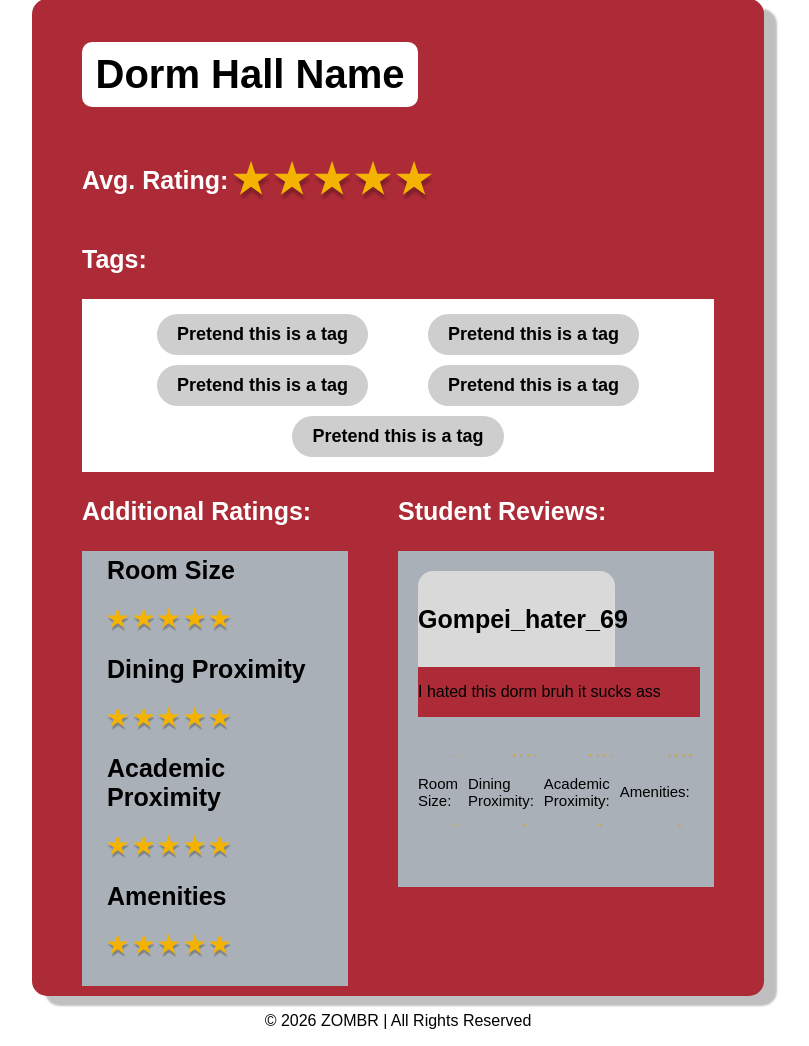
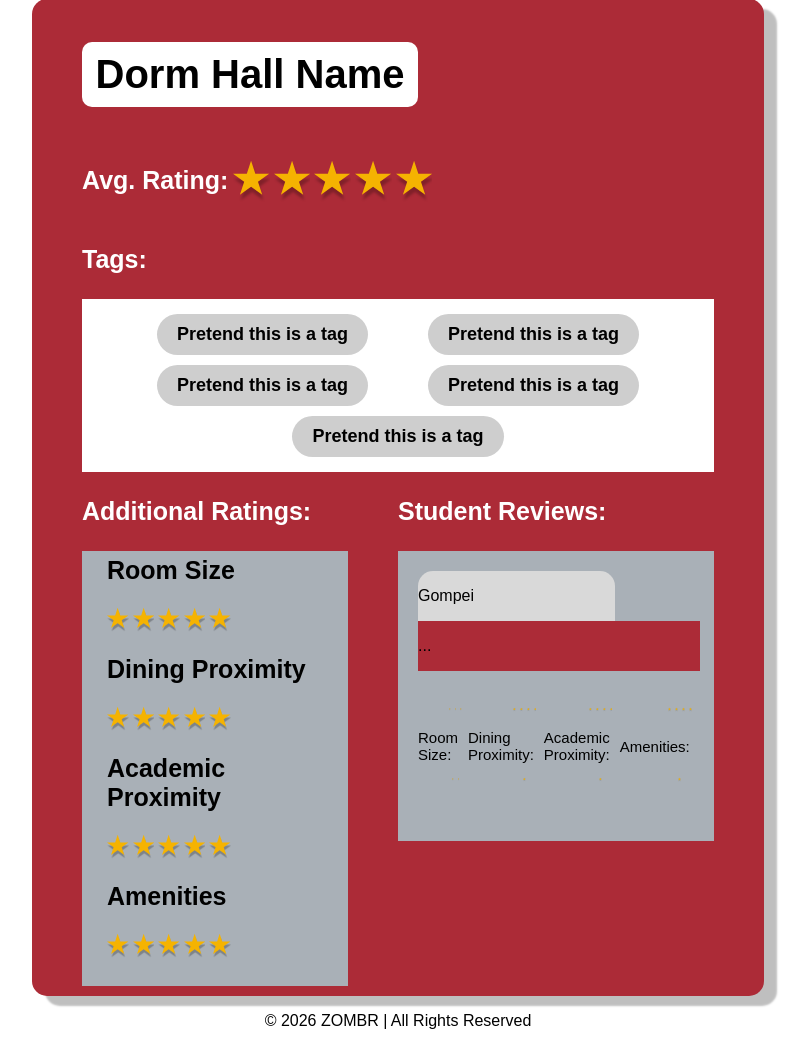
Before and after one commit to VZamora5/rate-my-dorm, a Flask app: template templates/dorms.html in a window 1280 px wide. Shown: the part 343-1389 px from the top of the page, without its empty margins (242-1051 px from the left). Run offline with Flask 3, Linux system fonts and the light colour scheme; the template is opened without the code that fills it, so the values that code supplies are empty; some web fonts are replaced.

Commit message:
Hardcoded username to "Gompei"

```diff
--- a/templates/dorms.html
+++ b/templates/dorms.html
@@ -24,7 +24,7 @@
             </svg>
         </div>
     </div>
-    <!-- Stars will go here -->
+
         <section class = "tags-section">
         <h3>Tags:</h3>
         <div class = "house-tags">
@@ -130,10 +130,10 @@
             <div class = "review-box">
                 <div class = "review">
                     <div class = "review-top">
-                        <h4>Gompei_hater_69</h4>
+                        <p><span class = "username">Gompei</span></p>
                     </div>
                     <div class = "review-text">
-                        <p>I hated this dorm bruh it sucks ass</p>
+                        <p>...</p>
                     </div>
                     <div class = "review-ratings">
                         <div class = "review-ratings-category">
```
